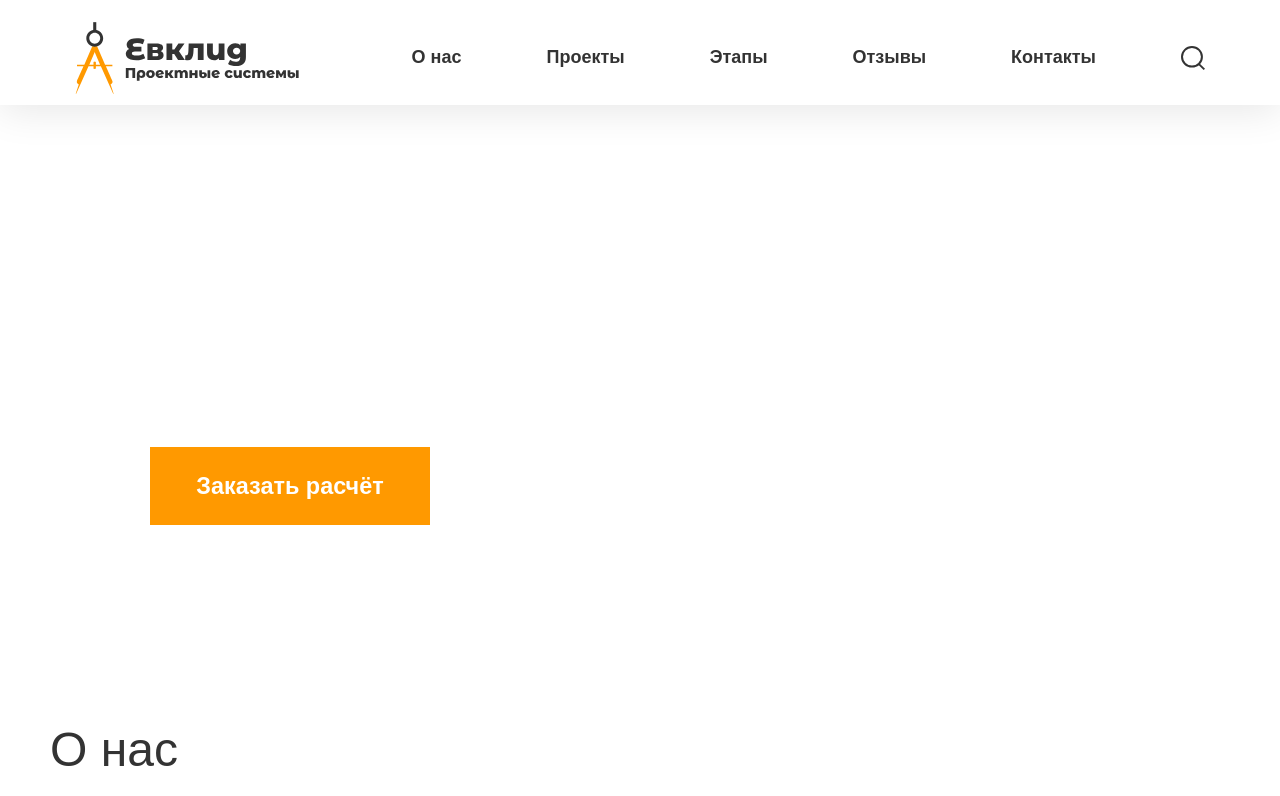
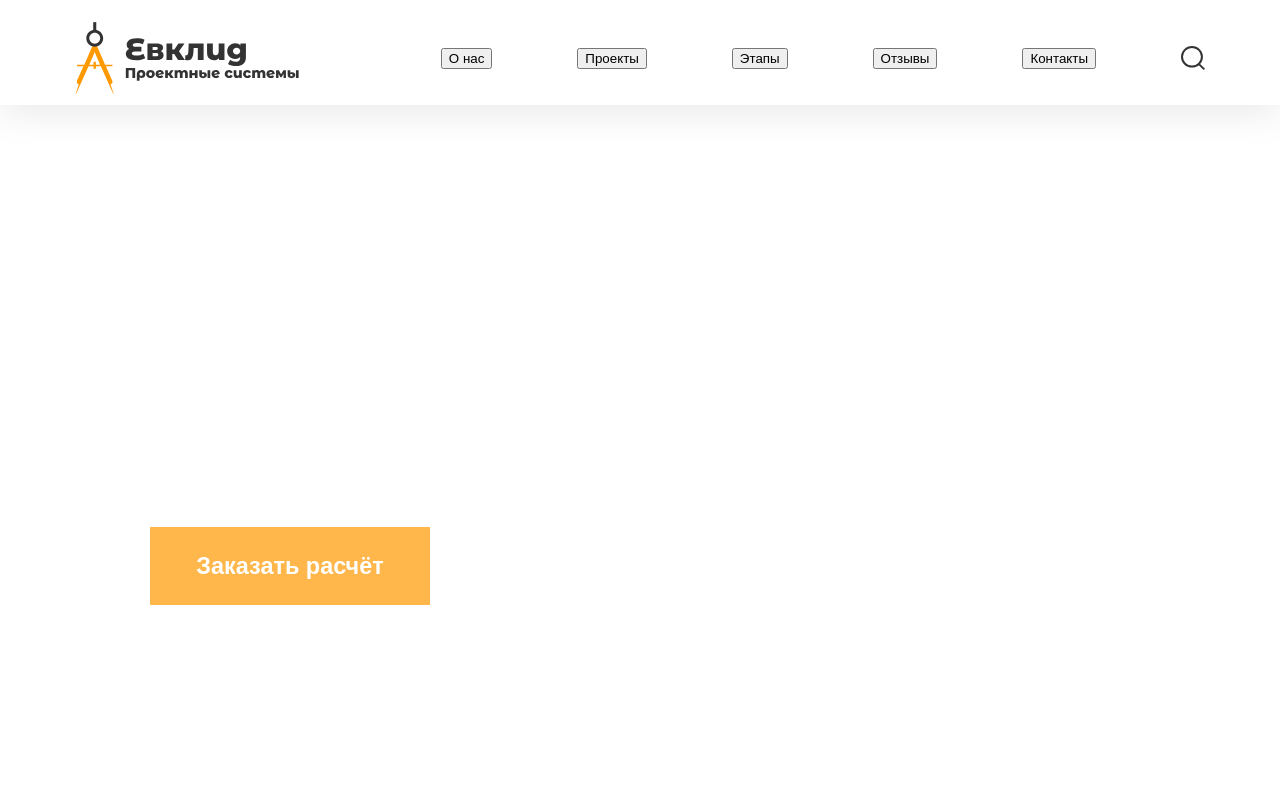
Before and after one commit to Alarma1/Euclid, a plain HTML site: page index.html in a window 1280 px wide. Both pictures are taken after a click on the button "Заказать расчёт". Shown: the top 796 px of the page. Drawn offline with nearby package versions, Linux system fonts and the light colour scheme; files that its build step writes are made by us from their sources; a script that the page names is missing; a web font is replaced by a local one.

Commit message:
работал с burger и head меню

```diff
--- a/css/style.css
+++ b/css/style.css
@@ -46,6 +46,25 @@ ul {
   list-style: none;
   margin: 0;
   padding: 0;
+}
+
+button:hover {
+  color: #FFFFFF;
+  cursor: pointer;
+  background-color: rgba(255, 153, 0, 0.7);
+  border: none;
+  transform: scale(1.1);
+  transition-property: border-color, background-color, color, transform;
+  transition-duration: 0s;
+  transition-timing-function: ease;
+}
+
+button:focus {
+  background-color: rgba(255, 153, 0, 0.7);
+}
+
+button:active {
+  background-color: #E1670E;
 }
 
 .euclid {
@@ -131,7 +150,26 @@ ul {
   background-color: white;
 }
 
+.burger__item:hover {
+  border-bottom: 2px solid #FF9900;
+  cursor: none;
+  transition-property: border-color, background-color, color, transform;
+  transition-duration: 0s;
+  transition-timing-function: ease;
+}
+
+.burger__item:focus {
+  border: 2px solid #FF9900;
+}
+
+.burger__item:active {
+  color: #E1670E;
+  background-color: 2px solid #E1670E;
+}
+
 .burger__item {
+  border: none;
+  background: none;
   font-family: 'Montserrat', sans-serif;
   font-weight: 600;
   font-size: 18px;
@@ -151,6 +189,23 @@ ul {
   display: flex;
 }
 
+/* .head__item:hover {
+  border-bottom: 2px solid #FF9900;
+  cursor: pointer;
+  transition-property: border-color, background-color, color, transform;
+  transition-duration: 0s;
+  transition-timing-function: ease;
+}
+
+.head__item:focus {
+  border: 2px solid #FF9900;
+}
+
+.head__item:active {
+  color: #E1670E;
+  background-color: 2px solid #E1670E;
+} */
+
 .head__item {
   font-family: 'Montserrat', sans-serif;
   font-weight: 600;
@@ -166,6 +221,7 @@ ul {
 /* Hero */
 
 .hero {
+  padding-top: 105px;
   position: relative;
 }
 
@@ -176,11 +232,9 @@ ul {
 }
 
 .hero__info {
-  height: 420px;
-  overflow-x: hidden;
   position: absolute;
   z-index: 2;
-  margin: 105px 100px 80px 100px;
+  margin: 80px 100px;
 }
 
 .swiper-slide {
--- a/index.html
+++ b/index.html
@@ -37,11 +37,11 @@
         <div class="burger__menu">
           <nav>
             <ul class="burger__dropdown">
-              <li class="burger__item">О нас</li>
-              <li class="burger__item">Проекты</li>
-              <li class="burger__item">Этапы</li>
-              <li class="burger__item">Отзывы</li>
-              <li class="burger__item">Контакты</li>
+              <li><button class="burger__item">О нас</button></li>
+              <li><button class="burger__item">Проекты</button></li>
+              <li><button class="burger__item">Этапы</button></li>
+              <li><button class="burger__item">Отзывы</button></li>
+              <li><button class="burger__item">Контакты</button></li>
             </ul>
           </nav>
         </div>
@@ -217,11 +217,11 @@
       </div>
       <nav class="head__nav">
         <ul class="head__list">
-          <li class="head__item">О нас</li>
-          <li class="head__item">Проекты</li>
-          <li class="head__item">Этапы</li>
-          <li class="head__item">Отзывы</li>
-          <li class="head__item">Контакты</li>
+          <li class="head__item"><button>О нас</button></li>
+          <li class="head__item"><button>Проекты</button></li>
+          <li class="head__item"><button>Этапы</button></li>
+          <li class="head__item"><button>Отзывы</button></li>
+          <li class="head__item"><button>Контакты</button></li>
           <li><a href="" class="head__search">
               <svg width="24" height="24" viewBox="0 0 24 24" fill="none" xmlns="http://www.w3.org/2000/svg">
                 <rect width="7.56126" height="1.89031"
@@ -236,7 +236,7 @@
       </nav>
     </header>
 
-    <div class="container ">
+    <div class="container hero__container">
       <section class="hero">
         <div class="hero__info">
           <h1 class="hero__title">Проектные решения любой сложности</h1>
```
